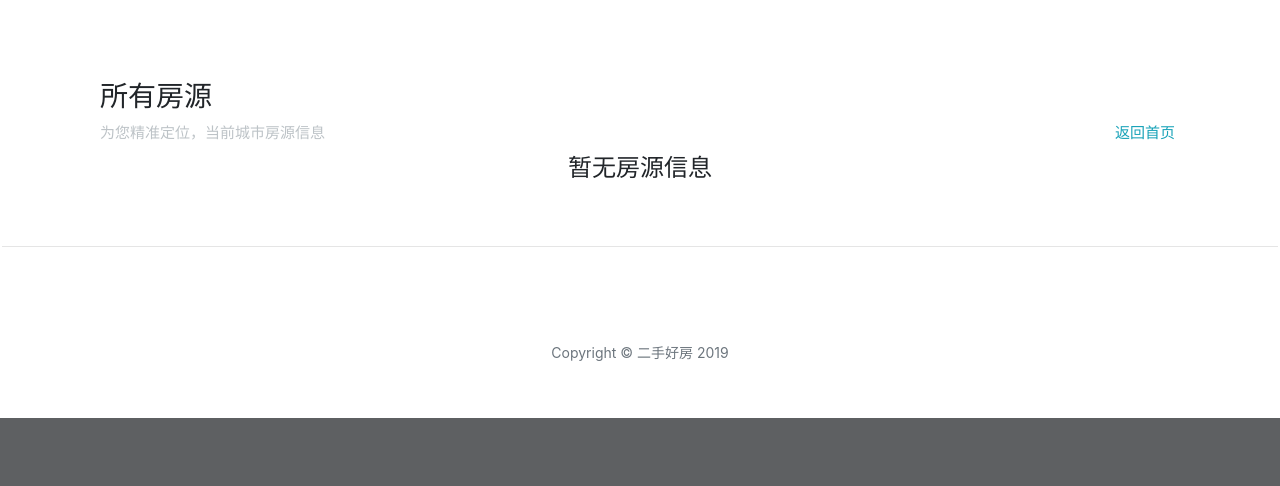
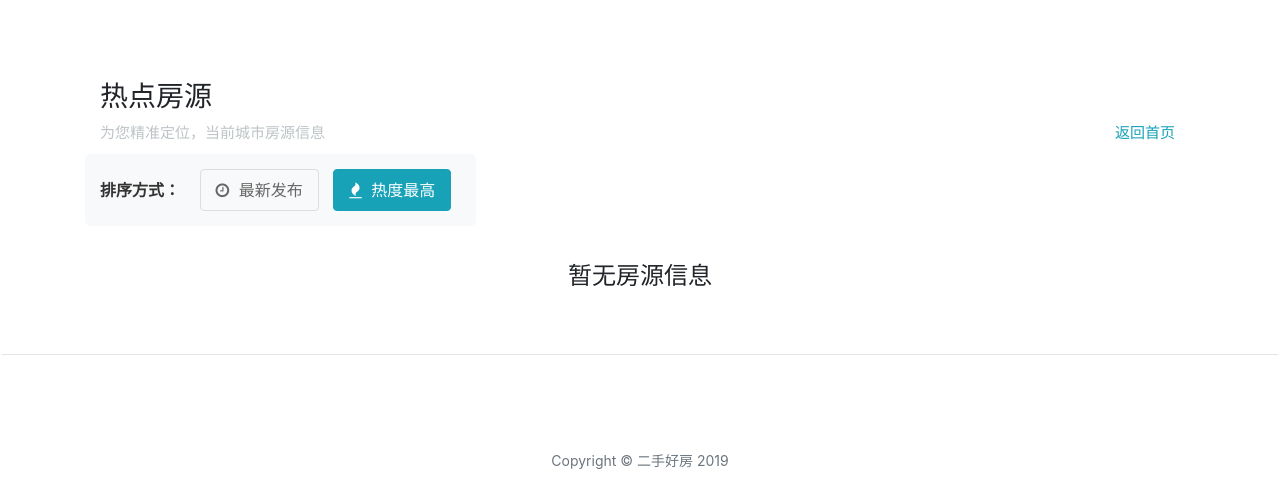
Before and after one commit to RemJJJ/Second-hand-housing, a Flask app: page /list?sort=hot in a window 1280 px wide. Shown: the part 532-1018 px from the top of the page. Before the commit the page ends 950 px from the top, so only its background shows below. Run offline with Flask 3, Linux system fonts and the light colour scheme; some libraries are stand-ins or nearby versions.

Commit message:
添加排序功能

```diff
--- a/page/index.py
+++ b/page/index.py
@@ -14,7 +14,7 @@
     house_total_num = House.query.count()
     # 获取最新房源6条
     house_new_list = House.query.order_by(House.publish_time.desc()).limit(6).all()
-    # 获取热门房源4条
+    # 获取热度最高的房源4条（按浏览量降序排列）
     house_hot_list = House.query.order_by(House.page_views.desc()).limit(4).all()
     return render_template(
         "index.html",
--- a/page/list.py
+++ b/page/list.py
@@ -10,6 +10,7 @@
     # 获取搜索参数
     search_keyword = request.args.get("search", "").strip()
     search_type = request.args.get("type", "").strip()
+    sort_type = request.args.get("sort", "").strip()  # 新增排序参数
     page = request.args.get("page", 1, type=int)
     per_page = 10  # 每页显示10条
 
@@ -37,15 +38,38 @@
                 )
             )
 
+        # 根据排序类型进行排序
+        if sort_type == "hot":
+            query = query.order_by(House.page_views.desc())
+        else:
+            query = query.order_by(House.publish_time.desc())  # 默认按发布时间排序
+
         # 分页查询
         houses = query.offset((page - 1) * per_page).limit(per_page).all()
         total_count = query.count()
         page_title = f"搜索结果：{search_keyword}"
     else:
         # 获取所有房源（分页）
-        houses = House.query.offset((page - 1) * per_page).limit(per_page).all()
+        if sort_type == "hot":
+            # 按热度排序
+            houses = (
+                House.query.order_by(House.page_views.desc())
+                .offset((page - 1) * per_page)
+                .limit(per_page)
+                .all()
+            )
+            page_title = "热点房源"
+        else:
+            # 默认按发布时间排序
+            houses = (
+                House.query.order_by(House.publish_time.desc())
+                .offset((page - 1) * per_page)
+                .limit(per_page)
+                .all()
+            )
+            page_title = "所有房源"
+
         total_count = House.query.count()
-        page_title = "所有房源"
 
     # 计算总页数
     total_pages = (total_count + per_page - 1) // per_page
@@ -58,4 +82,5 @@
         current_page=page,
         total_pages=total_pages,
         total_count=total_count,
+        sort_type=sort_type,  # 传递排序类型到模板
     )
--- a/static/house/css/list.css
+++ b/static/house/css/list.css
@@ -249,3 +249,45 @@
     background: #6c757d;
     cursor: not-allowed;
 }
+
+/* 排序选项样式 */
+.sort-options {
+    background: #f8f9fa;
+    padding: 15px;
+    border-radius: 5px;
+    margin-bottom: 20px;
+}
+
+.sort-label {
+    font-weight: bold;
+    color: #333;
+    margin-right: 15px;
+}
+
+.sort-btn {
+    display: inline-block;
+    padding: 8px 15px;
+    margin-right: 10px;
+    text-decoration: none;
+    color: #666;
+    border: 1px solid #ddd;
+    border-radius: 4px;
+    transition: all 0.3s ease;
+}
+
+.sort-btn:hover {
+    background-color: #17a2b8;
+    color: white;
+    border-color: #17a2b8;
+    text-decoration: none;
+}
+
+.sort-btn.active {
+    background-color: #17a2b8;
+    color: white;
+    border-color: #17a2b8;
+}
+
+.sort-btn i {
+    margin-right: 5px;
+}
--- a/templates/index.html
+++ b/templates/index.html
@@ -96,7 +96,7 @@
             <h3>为您推荐</h3>
             <div class="describe">
                 <span>热点房源，我们为你精选</span>
-                <span class="float-right"><a href="/list"
+                <span class="float-right"><a href="/list?sort=hot"
                         style="color: #3498db; padding-right: 5px">更多热点房源</a></span>
             </div>
         </div>
--- a/templates/list.html
+++ b/templates/list.html
@@ -3,8 +3,6 @@
 <!-- 分页样式 -->
 <link href="/static/css/zxf_page.css" rel="stylesheet">
 <link rel="stylesheet" href="/static/house/css/list.css">
-
-
 
 <!-- Page Header -->
 <header class="masthead" style="background-image: url('/static/img/home-bg.jpg')">
@@ -37,6 +35,23 @@
                 <span class="float-right"><a href="/" style="color: #17a2b8; padding-right: 5px">返回首页</a></span>
             </div>
         </div>
+
+        <!-- 排序选项 -->
+        {% if not search_keyword %}
+        <div class="row mb-3">
+            <div class="col-lg-12">
+                <div class="sort-options">
+                    <span class="sort-label">排序方式：</span>
+                    <a href="/list" class="sort-btn {% if not sort_type %}active{% endif %}">
+                        <i class="fa fa-clock-o"></i> 最新发布
+                    </a>
+                    <a href="/list?sort=hot" class="sort-btn {% if sort_type == 'hot' %}active{% endif %}">
+                        <i class="fa fa-fire"></i> 热度最高
+                    </a>
+                </div>
+            </div>
+        </div>
+        {% endif %}
         <!-- 模块1信息展示 -->
         <div class="collection col-lg-12 col-md-12">
             <div id="fill-data" class="">
@@ -116,14 +131,14 @@
                 </div>
                 <div class="pagination-buttons">
                     {% if current_page > 1 %}
-                        <a href="/list?page={{ current_page - 1 }}{% if search_keyword %}&search={{ search_keyword }}{% endif %}{% if request.args.get('type') %}&type={{ request.args.get('type') }}{% endif %}" class="pagination-btn">上一页</a>
+                        <a href="/list?page={{ current_page - 1 }}{% if search_keyword %}&search={{ search_keyword }}{% endif %}{% if request.args.get('type') %}&type={{ request.args.get('type') }}{% endif %}{% if sort_type %}&sort={{ sort_type }}{% endif %}" class="pagination-btn">上一页</a>
                     {% endif %}
 
                     {% for page_num in range(1, total_pages + 1) %}
                         {% if page_num == current_page %}
                             <span class="pagination-btn active">{{ page_num }}</span>
                         {% elif page_num <= 3 or page_num > total_pages - 3 or (page_num >= current_page - 1 and page_num <= current_page + 1) %}
-                            <a href="/list?page={{ page_num }}{% if search_keyword %}&search={{ search_keyword }}{% endif %}{% if request.args.get('type') %}&type={{ request.args.get('type') }}{% endif %}" class="pagination-btn">{{ page_num }}</a>
+                            <a href="/list?page={{ page_num }}{% if search_keyword %}&search={{ search_keyword }}{% endif %}{% if request.args.get('type') %}&type={{ request.args.get('type') }}{% endif %}{% if sort_type %}&sort={{ sort_type }}{% endif %}" class="pagination-btn">{{ page_num }}</a>
                         {% elif page_num == 4 and current_page > 5 %}
                             <span>...</span>
                         {% elif page_num == total_pages - 3 and current_page < total_pages - 4 %}
@@ -132,7 +147,7 @@
                     {% endfor %}
 
                     {% if current_page < total_pages %}
-                        <a href="/list?page={{ current_page + 1 }}{% if search_keyword %}&search={{ search_keyword }}{% endif %}{% if request.args.get('type') %}&type={{ request.args.get('type') }}{% endif %}" class="pagination-btn">下一页</a>
+                        <a href="/list?page={{ current_page + 1 }}{% if search_keyword %}&search={{ search_keyword }}{% endif %}{% if request.args.get('type') %}&type={{ request.args.get('type') }}{% endif %}{% if sort_type %}&sort={{ sort_type }}{% endif %}" class="pagination-btn">下一页</a>
                     {% endif %}
 
                     <!-- 页码跳转 -->
@@ -209,6 +224,11 @@
         url += '&type={{ request.args.get('type') }}';
         {% endif %}
 
+        // 添加排序参数
+        {% if sort_type %}
+        url += '&sort={{ sort_type }}';
+        {% endif %}
+
         // 跳转到指定页面
         window.location.href = url;
     }
```
Also changed, not shown: page/detail.py (+6 -15 lines).
